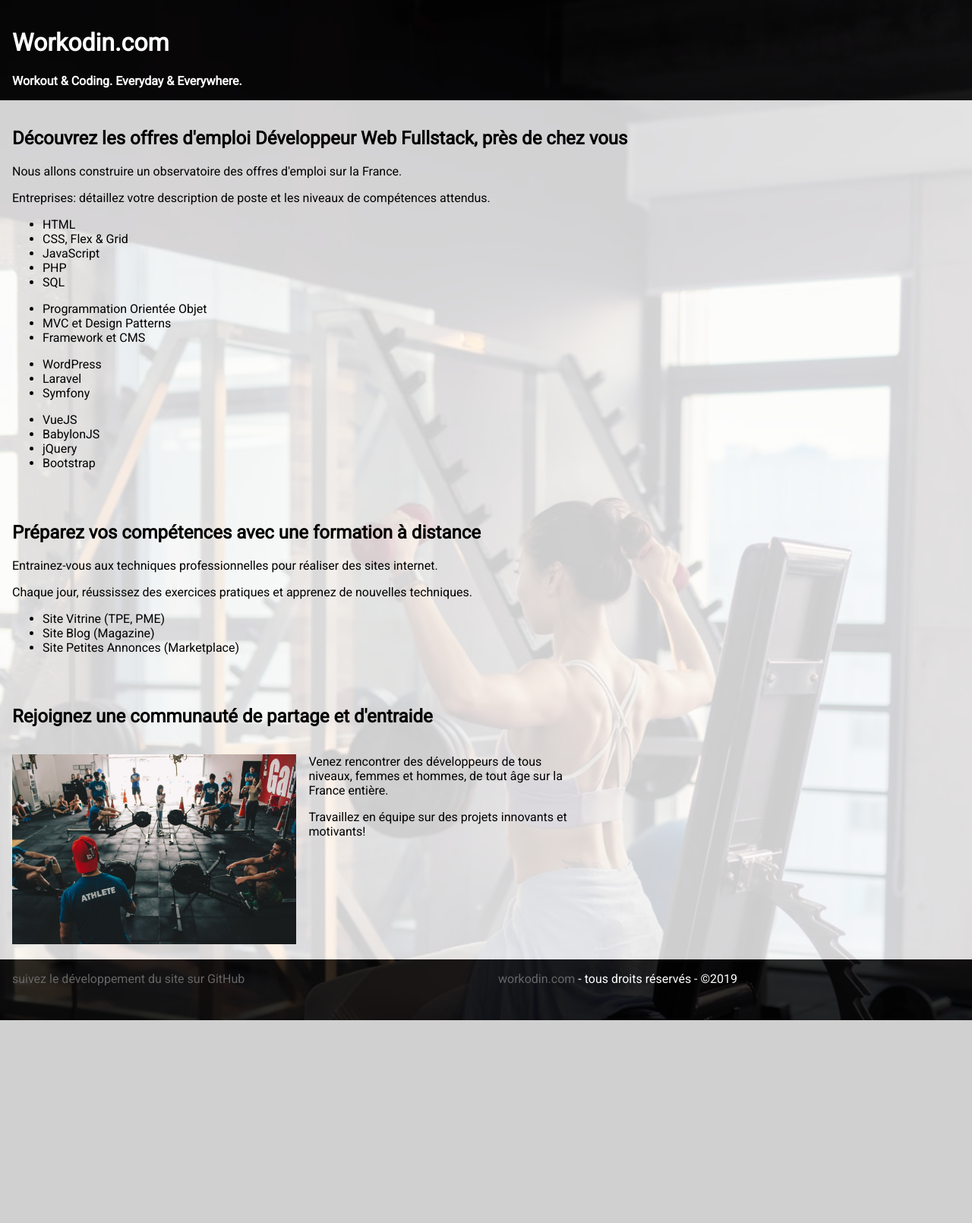
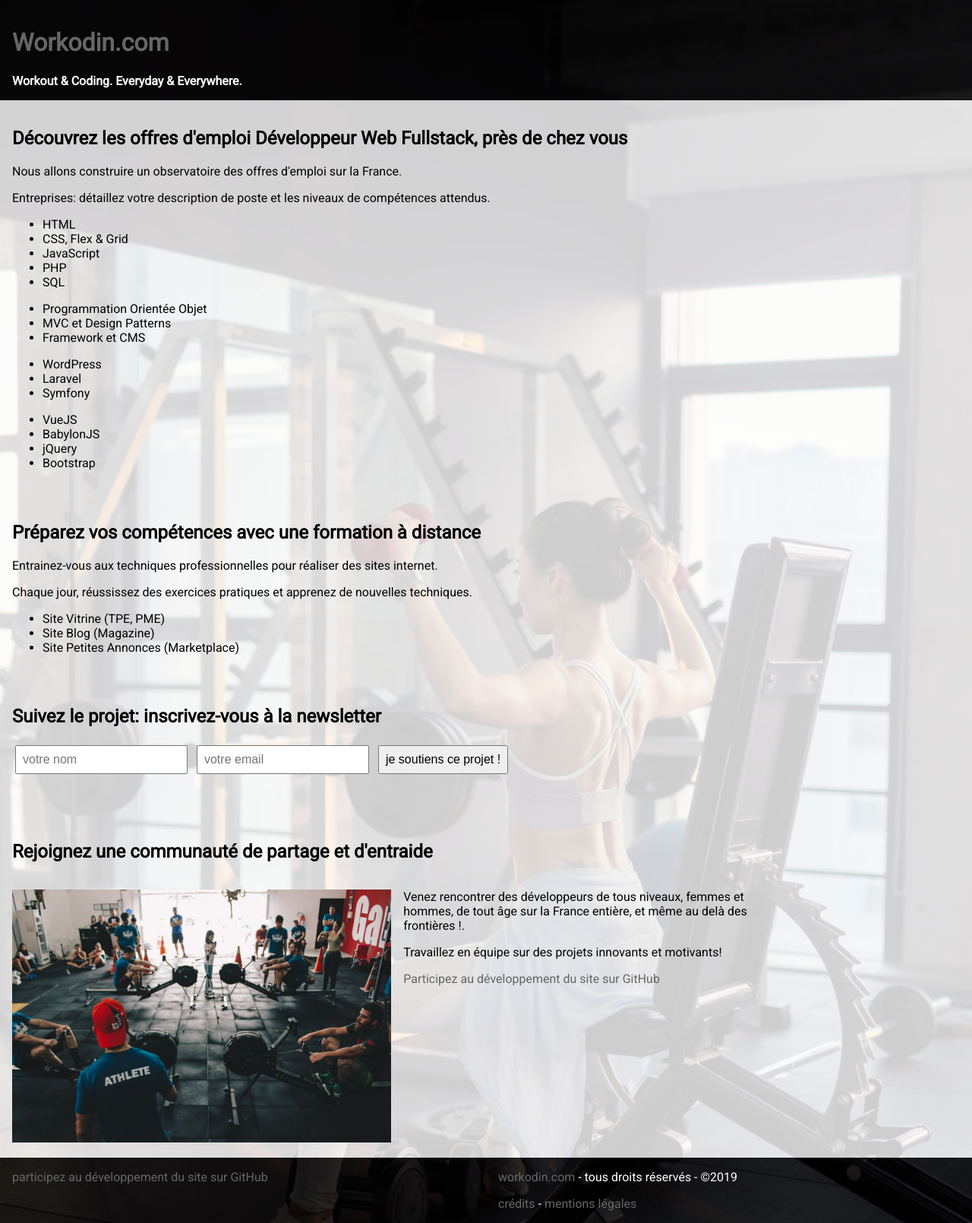
Before and after one commit to workodin/workodin.com, a PHP site: page / in a window 1280 px wide. Shown: the whole page at 76% size. Before the commit the page ends 1343 px from the top, so only its background shows below. Run offline with PHP 8.4, Linux system fonts and the light colour scheme.

Commit message:
Ajout du formulaire de newsletter etc

```diff
--- a/public/index.php
+++ b/public/index.php
@@ -54,6 +54,14 @@ img {
 figure {
     margin:0;
 }
+input, button {
+    padding:0.5rem;
+    margin:0.25rem;
+    font-size:1rem;
+}
+form .feedback {
+    padding:1rem;
+}
 /* flex */
 .row {
     display:flex;
@@ -66,6 +74,9 @@ figure {
 }
 .col50 {
     width:50%;
+}
+.col40 {
+    width:40%;
 }
 .col30 {
     width:30%;
@@ -80,10 +91,11 @@ figure {
 <body>
     <div class="page">
         <header>
-            <h1>Workodin.com</h1>
+            <h1><a href="/">Workodin.com</a></h1>
             <strong>Workout & Coding. Everyday & Everywhere.</strong>
         </header>
         <main>
+
             <section>
                 <h2>Découvrez les offres d'emploi Développeur Web Fullstack, près de chez vous</h2>
                 <p>Nous allons construire un observatoire des offres d'emploi sur la France.</p>
@@ -112,6 +124,7 @@ figure {
                     <li>Bootstrap</li>
                 </ul>
             </section>
+
             <section>
                 <h2>Préparez vos compétences avec une formation à distance</h2>
                 <p>Entrainez-vous aux techniques professionnelles pour réaliser des sites internet.</p>
@@ -123,17 +136,51 @@ figure {
                 </ul>
 
             </section>
+
+            <section>
+                <h2>Suivez le projet: inscrivez-vous à la newsletter</h2>
+                <form id="form-newsletter" action="#form-newsletter" method="POST">
+                    <input type="text" name="nom" required placeholder="votre nom">
+                    <input type="email" name="email" required placeholder="votre email">
+                    <button type="submit">je soutiens ce projet !</button>
+                    <div class="feedback">
+<?php
+// traitement du formulaire
+function getInfo($name, $default="")
+{
+    return trim(strip_tags($_REQUEST["$name"] ?? "$default"));
+}
+$nom        = getInfo("nom");
+$email      = getInfo("email");
+if (($nom != "") && (filter_var($email, FILTER_VALIDATE_EMAIL)))
+{
+    // https://www.php.net/manual/fr/function.date-default-timezone-set.php
+    date_default_timezone_set("Europe/Paris");
+    $today = date("Y-m-d");
+    $now   = date("H:i:s");
+    // sauvegarder dans un fichier CSV
+    file_put_contents(__DIR__ . "/../private/newsletter-$today.csv", "$nom,$email,$today $now\n", FILE_APPEND);
+
+    // message feedback
+    echo "merci de votre inscription avec $email ($nom)";
+}
+?>
+                    </div>
+                </form>
+            </section>
+
             <section>
                 <h2>Rejoignez une communauté de partage et d'entraide</h2>
                 <div class="row">
-                    <div class="col col30">
+                    <div class="col col40">
                         <figure>
                             <img src="/assets/images/workodin-team2.jpg" alt="workodin team">
                         </figure>
                     </div>
-                    <div class="col col30">
-                        <p>Venez rencontrer des développeurs de tous niveaux, femmes et hommes, de tout âge sur la France entière.</p>
+                    <div class="col col40">
+                        <p>Venez rencontrer des développeurs de tous niveaux, femmes et hommes, de tout âge sur la France entière, et même au delà des frontières !.</p>
                         <p>Travaillez en équipe sur des projets innovants et motivants!</p>
+                        <p><a href="https://github.com/workodin/workodin.com">Participez au développement du site sur GitHub</a></p>
                     </div>
                 </div>
             </section>
@@ -141,10 +188,11 @@ figure {
        </main>
         <footer class="row">
         <div class="col col50">
-            <p><a href="https://github.com/workodin/workodin.com">suivez le développement du site sur GitHub</a></p>
+            <p><a href="https://github.com/workodin/workodin.com">participez au développement du site sur GitHub</a></p>
         </div>
         <div class="col col50">
             <p><a href="//workodin.com">workodin.com</a> - tous droits réservés - &copy;2019</p>
+            <p><a href="//workodin.com/credits">crédits</a> - <a href="//workodin.com/mentions-legales">mentions légales</a></p>
         </div>
         </footer>
     </div>
```
Also changed, not shown: README.md, private/index.php (added).
